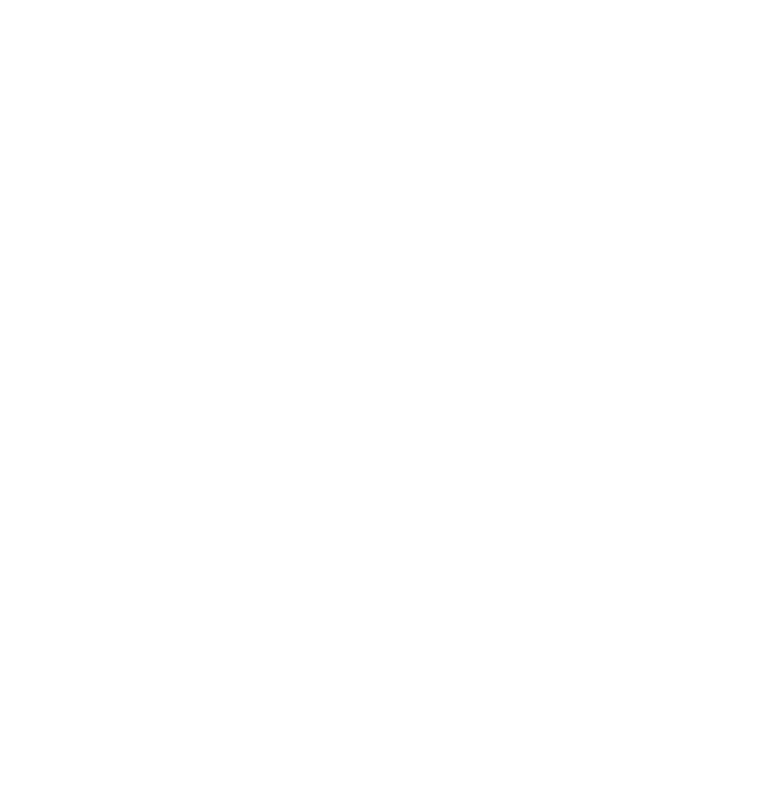
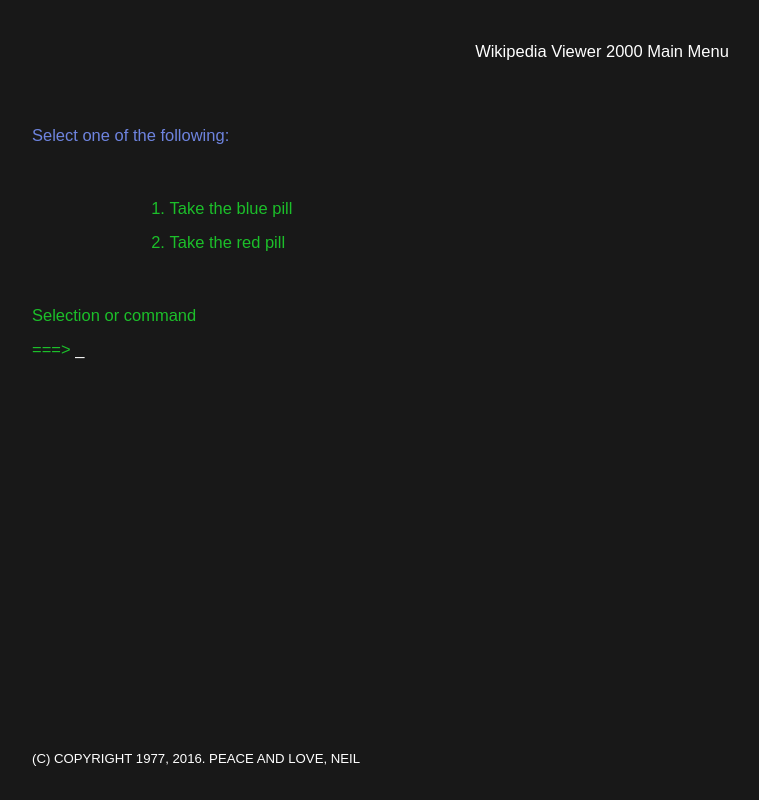
Before and after one commit to nmarlowe/fcc, a plain HTML site: page wikipedia/index.html in a window 1280 px wide. Shown: the whole page, without its empty margins (38-797 px from the left). Drawn offline with nearby package versions, Linux system fonts and the light colour scheme.

Commit message:
Fresh old school look

```diff
--- /dev/null
+++ b/wikipedia/css/styles.css
@@ -0,0 +1,56 @@
+html,
+body {
+  height: 100%;
+  margin: 0;
+}
+
+body {
+  background-color: #181818;
+  color: #1cbf2a;
+  font-family: 'Source Sans Pro', sans-serif;
+  font-size: 1.65em;
+}
+
+.intro {
+  color: #fff;
+  text-align: center;
+  padding-bottom: 60px;
+  padding-top: 40px;
+}
+
+.select {
+  color: #6e84df;
+  padding-bottom: 40px;
+}
+
+.main-menu li {
+  padding-bottom: 10px;
+}
+h3 {
+  padding-bottom: 30px;
+}
+
+.command-prompt {
+  padding-top: 30px;
+}
+
+.cursor {
+  color: #fff;
+}
+.wrapper {
+  position: relative;
+}
+
+#content {
+  padding-bottom: 100px;
+}
+
+#footer {
+  color: #fff;
+  font-size: .8em;
+	width: 100%;
+	height: 50px;
+	position: absolute;
+	bottom: 0;
+	left: 0;
+}
--- a/wikipedia/index.html
+++ b/wikipedia/index.html
@@ -1,6 +1,7 @@
 <!DOCTYPE html>
 <html lang="en">
-  <head>
+
+<head>
     <meta charset="utf-8">
     <meta http-equiv="X-UA-Compatible" content="IE=edge">
     <meta name="viewport" content="width=device-width, initial-scale=1">
@@ -8,16 +9,65 @@
 
     <link rel="stylesheet" href="https://maxcdn.bootstrapcdn.com/bootstrap/3.3.6/css/bootstrap.min.css">
     <link rel="stylesheet" href="https://maxcdn.bootstrapcdn.com/font-awesome/4.4.0/css/font-awesome.min.css">
+    <link rel="stylesheet" href="css/styles.css" />
 
     <!--[if lt IE 9]>
       <script src="https://oss.maxcdn.com/libs/html5shiv/3.7.2/html5shiv.js"></script>
       <script src="https://oss.maxcdn.com/libs/respond.js/1.4.2/respond.min.js"></script>
     <![endif]-->
-  </head>
-  <body>
+</head>
 
+<body>
+    <div id="wrapper">
+      <div class="header">
+        <div class="container">
+          <div class="intro">
+            <div class="row">
+              <div class="col-xs-offset-2 col-xs-8">
+                Wikipedia Viewer 2000 Main Menu
+              </div>
+            </div>
+          </div>
+        </div>
+      </div>
+      <div id="content">
+        <div class="container">
+          <div class="select">
+            <p>
+              Select one of the following:
+            </p>
+          </div>
+            <div class="main-menu">
+              <div class="row">
+                <div class="col-xs-offset-1 col-xs-10">
+                  <ol>
+                    <li>Take the blue pill</li>
+                    <li>Take the red pill</li>
+                  </ol>
+                </div>
+              </div>
+            </div>
 
+            <div class="command-prompt">
+              <p>
+                Selection or command
+              </p>
+              <p>
+                ===> <span class="cursor">_</span>
+              </p>
+            </div>
+          </div>
+      </div>
+      <div id="footer">
+        <div class="container">
+              (C) COPYRIGHT 1977, 2016. PEACE AND LOVE, NEIL
+        </div>
+      </div>
+
+    </div>
     <script src="https://ajax.googleapis.com/ajax/libs/jquery/1.11.3/jquery.min.js"></script>
     <script src="https://maxcdn.bootstrapcdn.com/bootstrap/3.3.6/js/bootstrap.min.js"></script>
-  </body>
+    <script type="text/javascript" src="js/wiki-random.js"></script>
+</body>
+
 </html>
--- /dev/null
+++ b/wikipedia/js/wiki-random.js
@@ -0,0 +1,17 @@
+/*
+1. Can I use an iframe on large screens
+and use a new page on smaller screens?
+
+2. Hide the intro and pills on click.
+Replace intro with bluepill or redpill text
+
+*/
+
+
+$(function() {
+  $(".bluepill").click(function() {
+    $(".bluepill").addClass("animated zoomOut");
+    $(".choices").delay(2000)
+    .animate({opacity: '0'}, 'slow');
+  });
+})
```
Also changed, not shown: wikipedia/temp.html (added).
